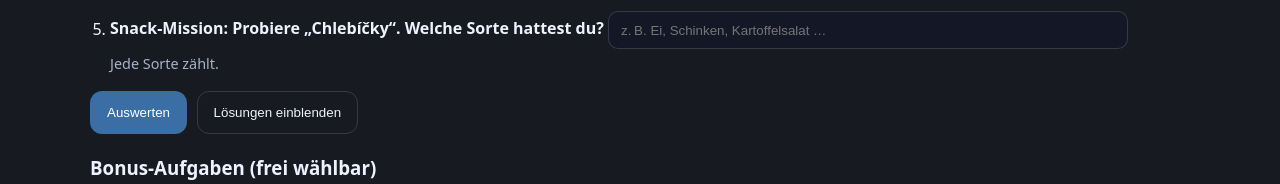
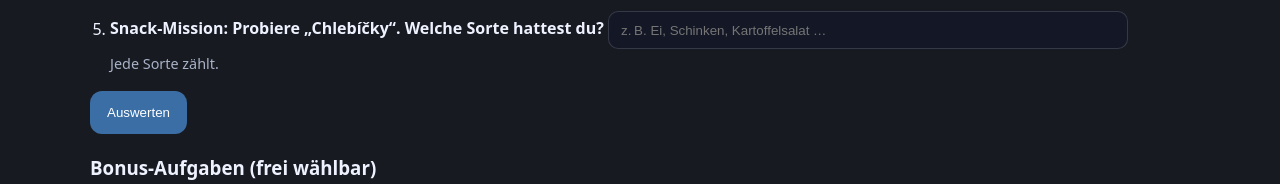
Before and after one commit to Mellin2022/TripPrag, a plain HTML site: page index.html in a window 1280 px wide. Shown: the part 3207-3391 px from the top of the page. Drawn offline with Linux system fonts and the light colour scheme.

Commit message:
Update index.html

```diff
--- a/index.html
+++ b/index.html
@@ -174,7 +174,6 @@
           </ol>
           <div class="form__actions">
             <button class="btn btn--primary" type="submit">Auswerten</button>
-            <button class="btn btn--ghost" type="button" id="show-answers">Lösungen einblenden</button>
           </div>
           <output id="score" role="status" aria-live="polite"></output>
         </form>
```
